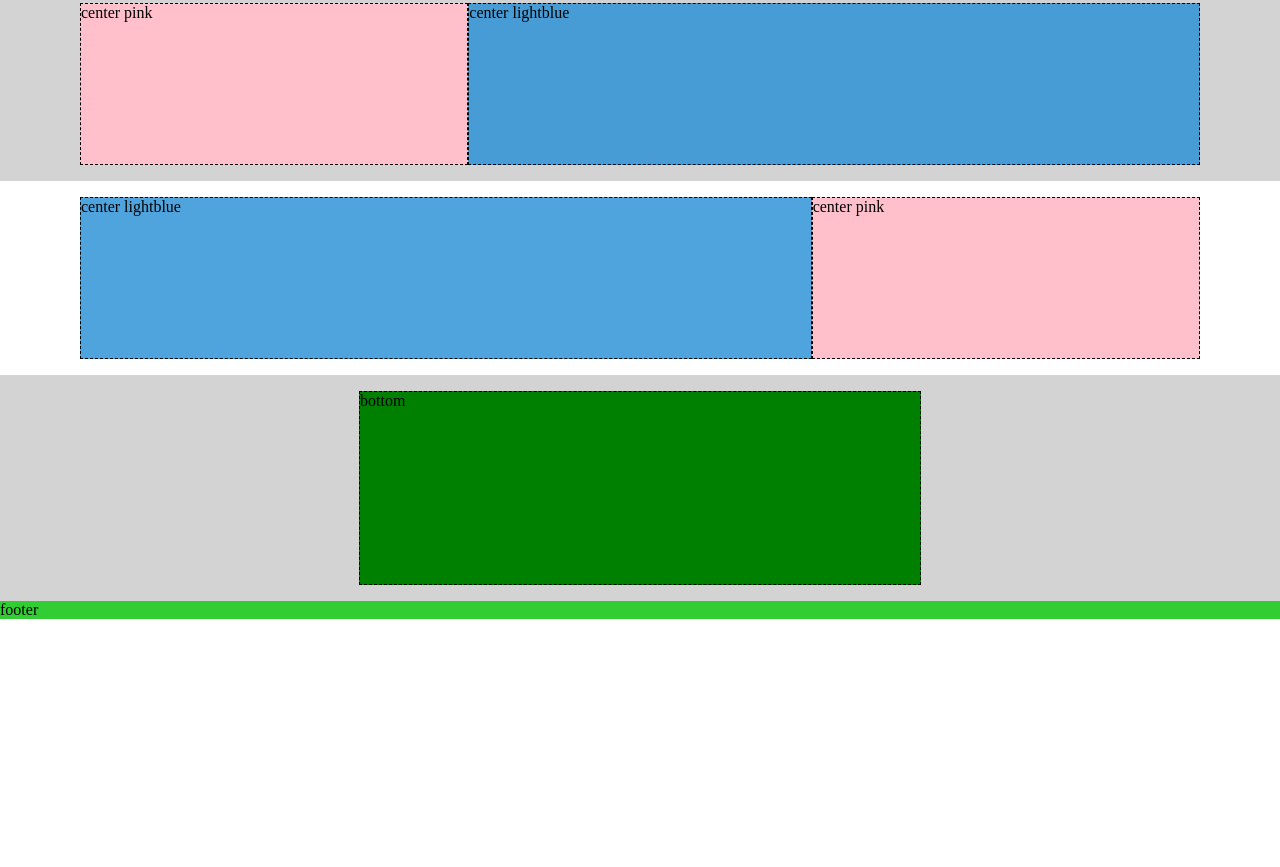
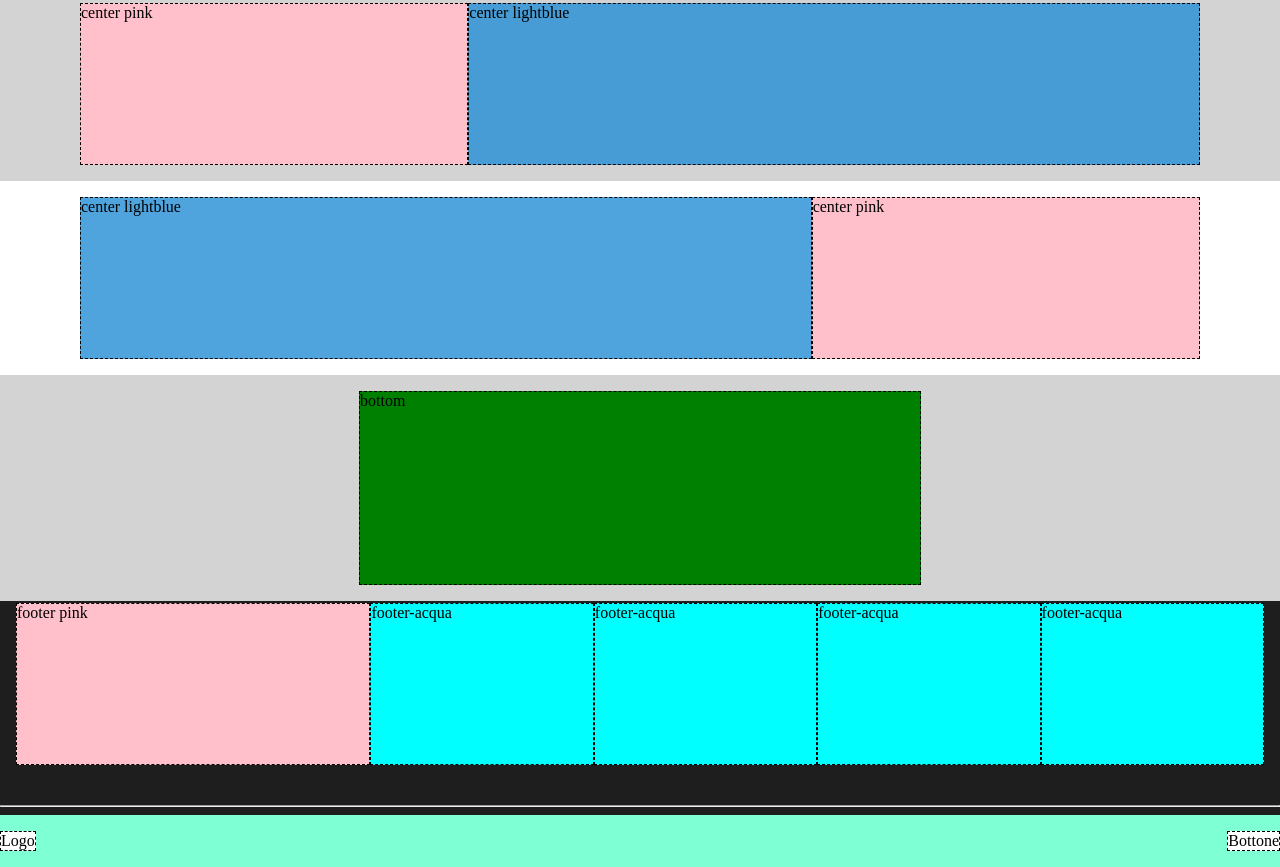
Before and after one commit to MarioBroi/htmlcss-struttura-discord, a plain HTML site: page index.html in a window 1280 px wide. Shown: the part 475-1342 px from the top of the page. Before the commit the page ends 1094 px from the top, so only its background shows below. Drawn offline with Linux system fonts and the light colour scheme.

Commit message:
add footer section

```diff
--- a/assets/css/style.css
+++ b/assets/css/style.css
@@ -17,7 +17,11 @@ main {
 }
 
 footer{
-    background-color: limegreen;
+    background-color: rgb(31, 30, 30);
+}
+
+hr{
+    color: beige;
 }
 
 /* #endregion Common */
@@ -111,3 +115,44 @@ footer{
 }
 
 /* #endregion Main */
+
+/* #region Footer */
+
+.footer-content{
+    display: flex;
+    justify-content: center;
+    padding: 0.1rem 1rem 2rem 1rem;
+}
+
+.footer-pink{
+    background-color: pink;
+    border: 1px dashed black;
+    flex-grow: 2;
+}
+
+.footer-acqua{
+    background-color: aqua;
+    border: 1px dashed black;
+    flex-grow: 1;
+    height: 10rem;
+}
+
+.footer-logo{
+    background-color: aquamarine;
+    display: flex;
+    justify-content: space-between;
+}
+
+.logo-bot{
+    background-color: white;
+    border: 1px dashed black;
+    margin: 1rem 0;
+}
+
+.btn{
+    background-color: white ;
+    border: 1px dashed black;
+    margin: 1rem 0;
+}
+
+/* #endregion Footer */
--- a/index.html
+++ b/index.html
@@ -19,7 +19,7 @@
         </div>
 
     </header>
-    <!-- /.site_header -->
+    <!-- /site_header -->
 
     <main class="site_main">
 
@@ -78,12 +78,54 @@
         <!-- /bottom main -->
 
     </main>
-    <!-- /.site_main -->
+    <!-- /site_main -->
 
     <footer class="site_footer">
-        footer
+
+        <div class="footer-content">
+
+            <div class="footer-pink">
+                footer pink
+            </div>
+            <!-- /footer-pink -->
+
+            <div class="footer-acqua">
+                footer-acqua
+            </div>
+
+            <div class="footer-acqua">
+                footer-acqua
+            </div>
+
+            <div class="footer-acqua">
+                footer-acqua
+            </div>
+
+            <div class="footer-acqua">
+                footer-acqua
+            </div>
+            <!-- /footer-acqua -->
+
+        </div>
+        <!-- /footer content-->
+
+        <hr> <!-- horizontal rule -->
+
+
+        <div class="footer-logo">
+
+            <div class="logo-bot">
+                Logo
+            </div>
+
+            <div class="btn">
+                Bottone
+            </div>
+
+        </div>
+
     </footer>
-    <!-- /.site_footer -->
+    <!-- /site_footer -->
 
 </body>
 
```
